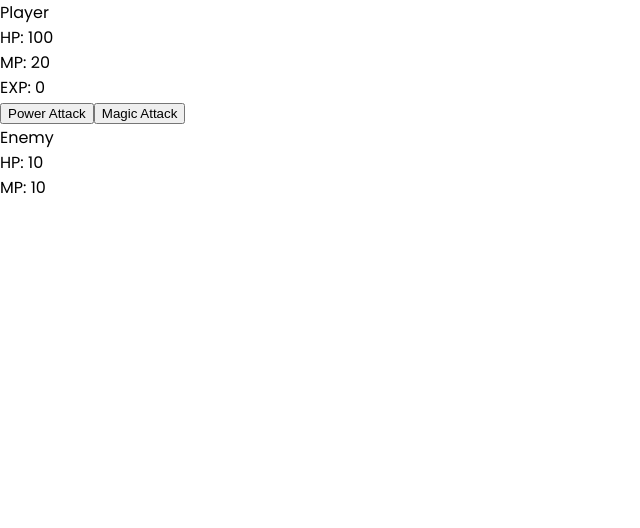
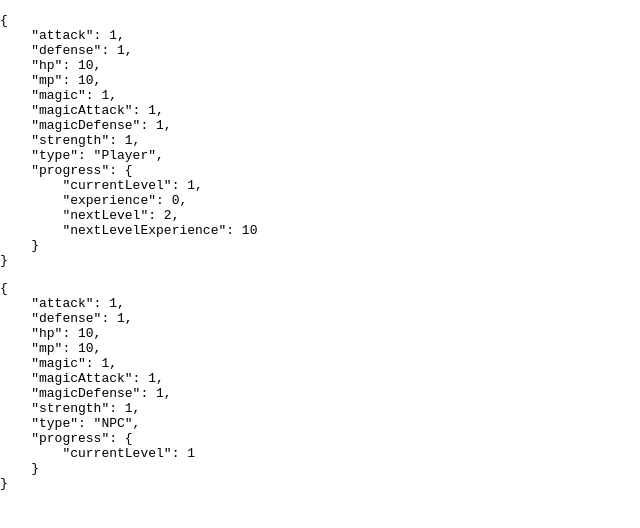
Before and after one commit to eimdum/ignye, a Next.js app: page / in a window 1280 px wide. Shown: the top 528 px of the page, without its empty margins (0-640 px from the left). Built offline with nearby package versions, Linux system fonts and the light colour scheme.

Commit message:
V1 base of player/npc.

```diff
--- a/src/characters/base/base-character.class.ts
+++ b/src/characters/base/base-character.class.ts
@@ -1,4 +1,4 @@
-import { IBaseCharacterStats, INpcStats, IPlayerStats } from "./base-character.interfaces";
+import { IBaseCharacterStats } from "./base-character.interfaces";
 
 export abstract class BaseCharacter {
     constructor(private baseCharacterStats: IBaseCharacterStats) {}
@@ -7,36 +7,3 @@ export abstract class BaseCharacter {
         return this.baseCharacterStats;
     }
 }
-
-class Player extends BaseCharacter {
-    constructor(playerStats: IPlayerStats) {
-        super(playerStats);
-    }
-}
-
-class NPC extends BaseCharacter {
-    constructor(npcStats: INpcStats) {
-        super(npcStats);
-    }
-}
-
-const player = new Player({
-    hp: 100,
-    mp: 100,
-    attackDamage: 1,
-    magicDamage: 1,
-    type: "Player",
-    progress: { currentLevel: 1, experience: 1, nextLevel: 2, nextLevelExperience: 10 },
-});
-
-const npc = new NPC({
-    hp: 100,
-    mp: 100,
-    attackDamage: 1,
-    magicDamage: 1,
-    type: "NPC",
-    progress: { currentLevel: 1 },
-});
-
-console.log(player.getBaseStats());
-console.log(npc.getBaseStats());
--- a/src/characters/base/base-character.interfaces.ts
+++ b/src/characters/base/base-character.interfaces.ts
@@ -1,4 +1,4 @@
-export type BaseCharacterType = "NPC" | "Player";
+export type BaseCharacterType = "NPC" | "Player" | "UNSET";
 
 export interface IBaseCharacterProgress {
     currentLevel: number;
@@ -7,23 +7,14 @@ export interface IBaseCharacterProgress {
     nextLevelExperience?: number;
 }
 
-export type INpcProgress = IBaseCharacterProgress;
-export type IPlayerProgress = Required<IBaseCharacterProgress>;
-
 export interface IBaseCharacterStats {
     hp: number;
     mp: number;
-    attackDamage: number;
-    magicDamage: number;
+    strength: number;
+    magic: number;
+    attack: number;
+    magicAttack: number;
+    defense: number;
+    magicDefense: number;
     type: BaseCharacterType;
 }
-
-export interface IPlayerStats extends IBaseCharacterStats {
-    type: "Player";
-    progress: IPlayerProgress;
-}
-
-export interface INpcStats extends IBaseCharacterStats {
-    type: "NPC";
-    progress: INpcProgress;
-}
--- /dev/null
+++ b/src/characters/base/index.ts
@@ -0,0 +1,2 @@
+export * from "./base-character.class";
+export * from "./base-character.interfaces";
--- /dev/null
+++ b/src/characters/constants.ts
@@ -0,0 +1,29 @@
+import { IBaseCharacterStats } from "./base";
+import { INpcStats } from "./npc";
+import { IPlayerStats } from "./player";
+
+export const MAX_LEVEL = 10;
+
+export const baseStats: IBaseCharacterStats = {
+    attack: 1,
+    defense: 1,
+    hp: 10,
+    mp: 10,
+    magic: 1,
+    magicAttack: 1,
+    magicDefense: 1,
+    strength: 1,
+    type: "UNSET",
+};
+
+export const defaultPlayerStats: IPlayerStats = {
+    ...baseStats,
+    progress: { currentLevel: 1, experience: 0, nextLevel: 2, nextLevelExperience: 10 },
+};
+
+export const defaultNPCStats: INpcStats = {
+    ...baseStats,
+    progress: {
+        currentLevel: 1,
+    },
+};
--- /dev/null
+++ b/src/characters/npc/index.ts
@@ -0,0 +1 @@
+export * from "./npc.class";
--- a/src/characters/player/index.ts
+++ b/src/characters/player/index.ts
@@ -1,2 +1 @@
-export * from "./player";
-export * from "./player.interfaces";
+export * from "./player.class";
--- a/src/characters/player/player.ts
+++ /dev/null
@@ -1,37 +0,0 @@
-import { PlayerBaseStats } from "./player.interfaces";
-
-export class PlayerBase {
-    private baseStats: PlayerBaseStats = {
-        hp: 100,
-        mp: 20,
-        strength: 1,
-        intelligence: 1,
-        powerDefense: 5,
-        magicDefense: 5,
-    };
-    private experience = 0;
-
-    updatePlayerStats(stats: PlayerBaseStats): void {
-        this.baseStats = stats;
-    }
-
-    getPlayerStats(): PlayerBaseStats {
-        return this.baseStats;
-    }
-
-    powerAttack(): number {
-        return this.baseStats.strength;
-    }
-
-    magicAttack(): number {
-        return this.baseStats.intelligence;
-    }
-
-    updateExperience(exp: number): void {
-        this.experience += exp;
-    }
-
-    getExperience(): number {
-        return this.experience;
-    }
-}
--- a/src/modules/home.module.tsx
+++ b/src/modules/home.module.tsx
@@ -1,77 +1,14 @@
 import React from "react";
 
-import { Button } from "@components/base";
-import { Card } from "@components/layout";
-import { PlayerBaseStats, PlayerBase } from "@characters/player";
-import "@characters/base/base-character.class";
-
-type Enemy = PlayerBaseStats;
-const player = new PlayerBase();
-
-const defaultEnemy: Enemy = { hp: 10, mp: 10, strength: 1, intelligence: 1, magicDefense: 1, powerDefense: 1 };
+import { Player } from "@characters/player";
+import { NPC } from "@characters/npc";
+import { defaultNPCStats, defaultPlayerStats } from "@characters/constants";
 
 export const HomeModule = (): JSX.Element => {
-    const [enemy, setEnemy] = React.useState<Enemy>(defaultEnemy);
-
-    React.useEffect(() => {
-        if (enemy.hp === 0) {
-            setTimeout(() => setEnemy(defaultEnemy), 2000);
-        }
-    }, [enemy.hp]);
-
-    const updatePlayersExp = (enemyHp: number, playerDamage: number) => {
-        const reducedEnemyHp = enemyHp - playerDamage;
-
-        if (reducedEnemyHp <= 0) {
-            player.updateExperience(Math.ceil(Math.random() * Math.floor(Math.random() * 6) + 1));
-        }
-
-        return reducedEnemyHp;
-    };
-
-    const onPowerAttackClick = () => setEnemy((prevState) => ({ ...prevState, hp: updatePlayersExp(prevState.hp, player.powerAttack()) }));
-
-    const onMagicAttackClick = () => {
-        const playerStats = player.getPlayerStats();
-
-        player.updatePlayerStats({ ...playerStats, mp: playerStats.mp - 1 });
-        setEnemy((prevState) => ({ ...prevState, hp: updatePlayersExp(prevState.hp, player.magicAttack()) }));
-    };
-
     return (
-        <div className="p-16 flex flex-1 items-center">
-            <div className="flex flex-1 space-x-16">
-                <Card header="Player">
-                    <div className="flex flex-col font-medium text-gray-600">
-                        <div>HP: {player.getPlayerStats().hp}</div>
-                        <div>MP: {player.getPlayerStats().mp}</div>
-                        <div>EXP: {player.getExperience()}</div>
-                    </div>
-                    <div className="actions space-x-4">
-                        <Button className="bg-yellow-600 active:bg-yellow-700" disabled={enemy.hp === 0} onClick={onPowerAttackClick}>
-                            Power Attack
-                        </Button>
-                        <Button
-                            className="bg-green-600 active:bg-green-700"
-                            disabled={enemy.hp === 0 || player.getPlayerStats().mp === 0}
-                            onClick={onMagicAttackClick}
-                        >
-                            Magic Attack
-                        </Button>
-                    </div>
-                </Card>
-
-                <Card header="Enemy">
-                    {enemy.hp === 0 ? (
-                        <div className="text-xl font-semibold text-gray-700">Searching for new enemy...</div>
-                    ) : (
-                        <div className="flex flex-col font-medium text-gray-600">
-                            <div>HP: {enemy.hp}</div>
-                            <div>MP: {enemy.mp}</div>
-                        </div>
-                    )}
-                </Card>
-            </div>
+        <div className="flex flex-col space-y-8">
+            <pre>{JSON.stringify(new Player(defaultPlayerStats).getBaseStats(), null, 4)}</pre>
+            <pre>{JSON.stringify(new NPC(defaultNPCStats).getBaseStats(), null, 4)}</pre>
         </div>
     );
 };
```
Also changed, not shown: src/characters/npc/npc.class.ts (added, +12 -0 lines), src/characters/player/player.class.ts (added, +12 -0 lines), src/characters/player/player.interfaces.ts (deleted, +0 -8 lines).
